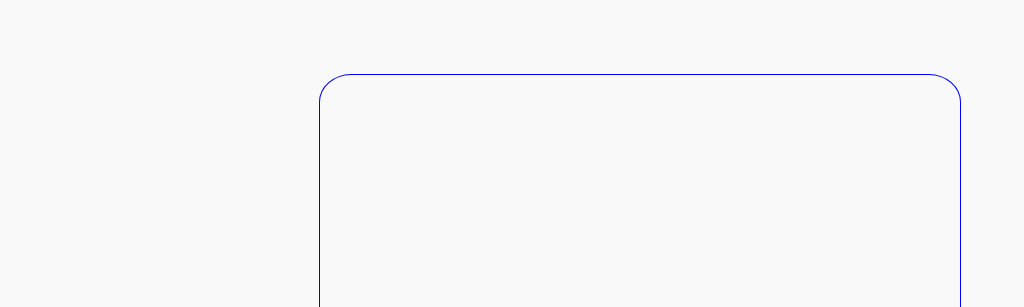
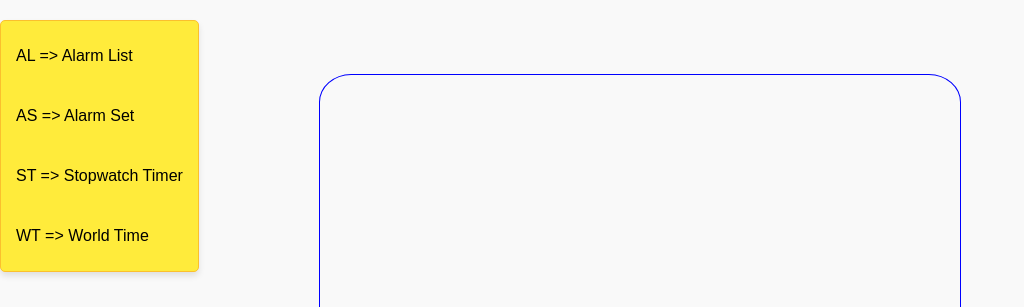
Before and after one commit to adhikari-anil/alarm, a plain HTML site: page index.html in a window 1280 px wide. Shown: the top 307 px of the page, without its empty margins (0-1024 px from the left). Drawn offline with Linux system fonts and the light colour scheme.

Commit message:
Initial information is added to make easier to use

```diff
--- a/index.css
+++ b/index.css
@@ -20,6 +20,24 @@ body {
   box-shadow: 0px 4px 6px rgba(0, 0, 0, 0.1);
   display: flex;
   align-items: center;
+  justify-content: space-between;
+  gap: 10px;
+  z-index: 9999;
+}
+
+.information {
+  position: fixed;
+  top: 20px;
+  left: 0px;
+  background-color: #ffeb3b;
+  color: #000;
+  border: 1px solid #fbc02d;
+  padding: 10px 15px;
+  border-radius: 5px;
+  box-shadow: 0px 4px 6px rgba(0, 0, 0, 0.1);
+  display: flex;
+  flex-direction: column;
+  align-items: start;
   justify-content: space-between;
   gap: 10px;
   z-index: 9999;
@@ -115,83 +133,3 @@ body {
 .scroll1 :hover{
   color: blueviolet;
 }
-
-/* CSS */
-/* body {
-  font-family: Arial, sans-serif;
-  margin: 0;
-  padding: 0;
-  height: 100vh;
-  background-color: #f9f9f9;
-  color: #333;
-}
-
-#box {
-  height: 100vh;
-  display: flex;
-  flex-direction: column;
-  justify-content: center;
-  align-items: center;
-  gap: 10px;
-}
-
-.main {
-  height: 70%;
-  width: 70%;
-  display: flex;
-  flex-direction: column;
-  gap: 20px;
-  justify-content: center;
-  align-items: center;
-  border: 1px solid blue;
-  border-radius: 5%;
-  overflow-y: auto;
-}
-
-.tabs {
-  width: 50%;
-  height: 10%;
-  display: grid;
-  grid-template-columns: repeat(4, 1fr);
-  gap: 10px;
-}
-
-.set1 {
-  width: 90%;
-  display: flex;
-  justify-content: space-between;
-}
-
-.btns {
-  display: flex;
-  gap: 10px;
-}
-
-#tabSwitch2 {
-  display: flex;
-  flex-direction: row;
-  gap: 50px;
-  background: #000;
-  color: aliceblue;
-}
-
-#tabSwitch2 span {
-  display: flex;
-  flex-direction: column;
-}
-
-.scroll1 {
-  border: solid black 2px;
-  overflow-y: scroll;
-  scroll-snap-type: y mandatory;
-  scroll-behavior: smooth
-}
-
-.scroll1:hover {
-  color: blueviolet;
-}
-
-#tabSwitch4 {
-  align-items: flex-start;
-  text-align: left;
-} */
--- a/index.html
+++ b/index.html
@@ -11,6 +11,12 @@
       <div id="notification-container" class="notification hidden">
         <p id="notification-message">Alarm is ringing!</p>
         <button id="dismiss-button">Dismiss</button>
+      </div>
+      <div id="" class="information">
+        <p>AL => Alarm List</p>
+        <p>AS => Alarm Set</p>
+        <p>ST => Stopwatch Timer</p>
+        <p>WT => World Time</p>
       </div>
       <div id="tabSwitch1" class="main">
         <div class="set1"></div>
```
